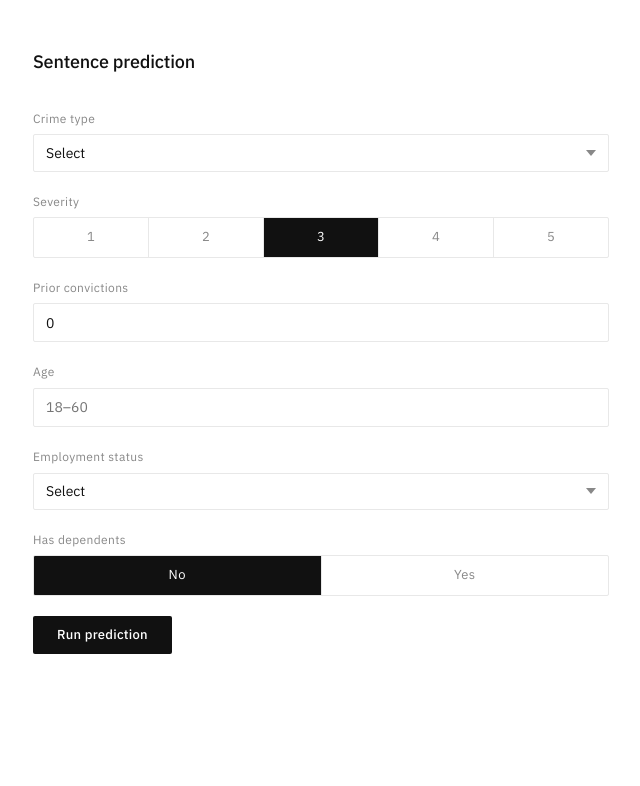
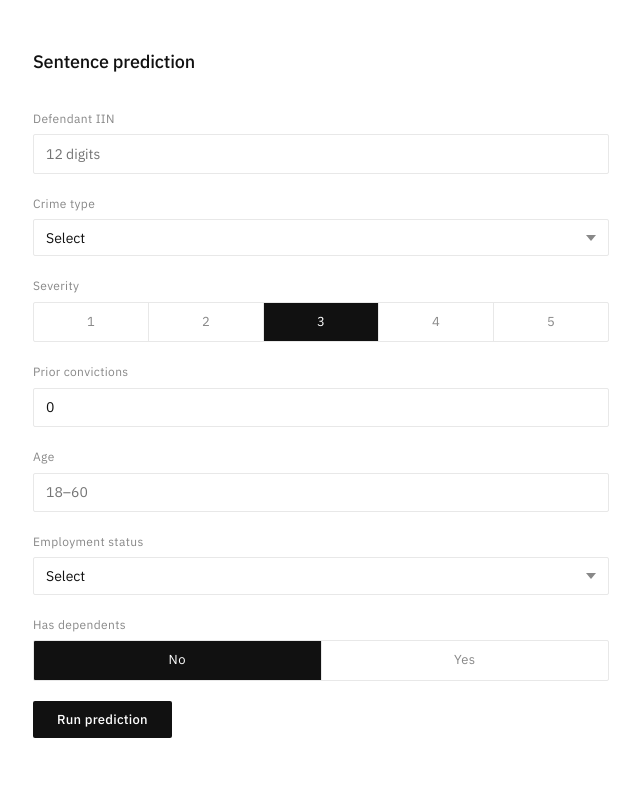
Before and after one commit to fuckedupsobadly/Adios, a Flask app: page /predict in a window 1280 px wide. Shown: the part 52-838 px from the top of the page, without its empty margins (319-959 px from the left). Before the commit the page ends 706 px from the top, so only its background shows below. Run offline with Flask 3, Linux system fonts and the light colour scheme; the visitor is signed in with stand-in values (Sample User, id 1).

Commit message:
Add Defendant IIN field checked by validate_iin()
The Predict page now asks for the defendant's IIN, which must be exactly
12 digits. The IIN is only validated: it is not used by the model and not
saved. Black box tests 1.1-1.3 now cover the IIN instead of age.

Co-Authored-By: Claude Opus 5.5 <noreply@anthropic.com>

```diff
--- a/app.py
+++ b/app.py
@@ -236,6 +236,12 @@ def reset_password(token):
     return render_template("reset_password.html", token=token)
 
 
+def validate_iin(iin):
+    # Defendant IIN must be exactly 12 digits. The IIN is only checked:
+    # it is not used by the model and it is not saved.
+    return iin is not None and len(iin) == 12 and iin.isdigit()
+
+
 @app.route("/predict", methods=["GET", "POST"])
 @login_required
 def predict():
@@ -244,6 +250,7 @@ def predict():
     valid_employment = ["employed", "unemployed", "student"]
 
     if request.method == "POST":
+        iin = request.form.get("iin")
         crime_type = request.form.get("crime_type")
         severity = request.form.get("severity")
         prior_convictions = request.form.get("prior_convictions")
@@ -252,6 +259,8 @@ def predict():
         has_dependents = request.form.get("has_dependents", "0")
 
         errors = []
+        if not validate_iin(iin):
+            errors.append("IIN must be 12 digits.")
         if crime_type not in valid_crimes:
             errors.append("Invalid crime type.")
         try:
--- a/templates/predict.html
+++ b/templates/predict.html
@@ -15,6 +15,12 @@
   {% endwith %}
 
   <form method="POST" action="{{ url_for('predict') }}">
+
+    <div class="field">
+      <label>Defendant IIN</label>
+      <input type="text" name="iin" inputmode="numeric" pattern="[0-9]{12}" maxlength="12"
+        value="{{ request.form.get('iin', '') }}" placeholder="12 digits" required>
+    </div>
 
     <div class="field">
       <label>Crime type</label>
```
Also changed, not shown: tests/test_black_box.py (+10 -10 lines), tests/test_bug_fixes.py (+1 -1 lines).
